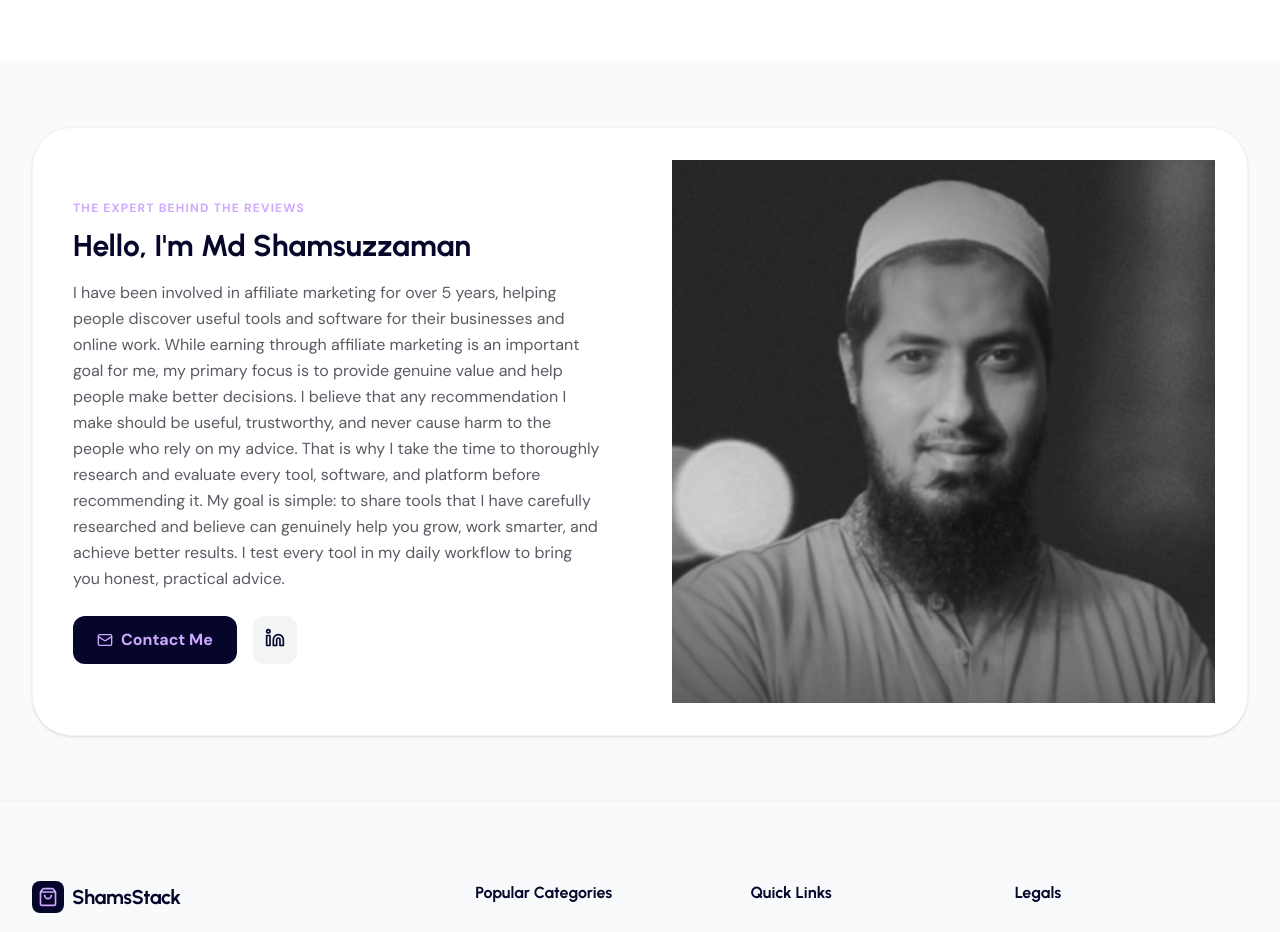
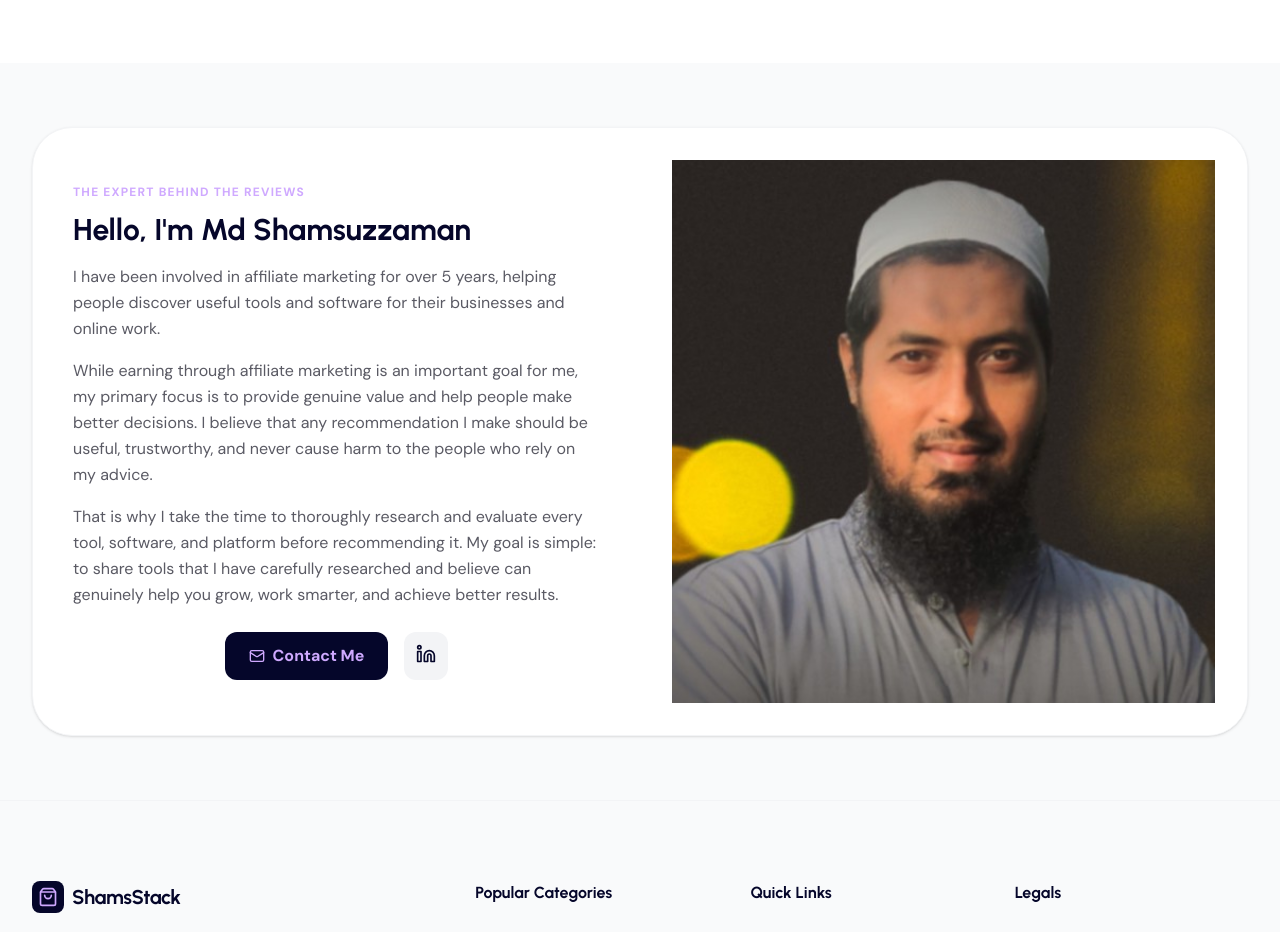
Before and after one commit to shamsjitu/SaaSReview, a React (Vite) app: page / in a window 1280 px wide. Shown: the part 4320-5252 px from the top of the page. Built offline with nearby package versions, Linux system fonts and the light colour scheme.

Commit message:
Add files via upload

```diff
--- a/src/components/AboutAuthor.tsx
+++ b/src/components/AboutAuthor.tsx
@@ -22,11 +22,15 @@ export default function AboutAuthor() {
               >
                 <span className="text-secondary font-bold uppercase tracking-widest text-xs mb-3 block">The Expert Behind The Reviews</span>
                 <h2 className="font-display text-3xl font-bold text-primary mb-4">Hello, I'm {SITE_DATA.author.name}</h2>
-                <p className="text-body-text text-base leading-relaxed mb-6">
-                  {SITE_DATA.author.bio} I test every tool in my daily workflow to bring you honest, practical advice.
-                </p>
+                <div className="space-y-4 mb-6">
+                  {SITE_DATA.author.bio.split('\n\n').map((para, i) => (
+                    <p key={i} className="text-body-text text-base leading-relaxed">
+                      {para}
+                    </p>
+                  ))}
+                </div>
 
-                <div className="flex gap-4">
+                <div className="flex gap-4 justify-center">
                   <Link to="/company/contact" className="flex items-center gap-2 px-6 py-3 bg-primary text-secondary rounded-xl font-bold hover:bg-opacity-90 transition-all">
                     <Mail className="w-4 h-4" />
                     Contact Me
@@ -44,7 +48,7 @@ export default function AboutAuthor() {
               <img
                 src={SITE_DATA.author.image}
                 alt={SITE_DATA.author.name}
-                className="w-full h-full object-contain p-4 sm:p-6 lg:p-8 grayscale hover:grayscale-0 transition-all duration-700"
+                className="w-full h-full object-contain p-4 sm:p-6 lg:p-8"
                 referrerPolicy="no-referrer"
               />
             </div>
```
